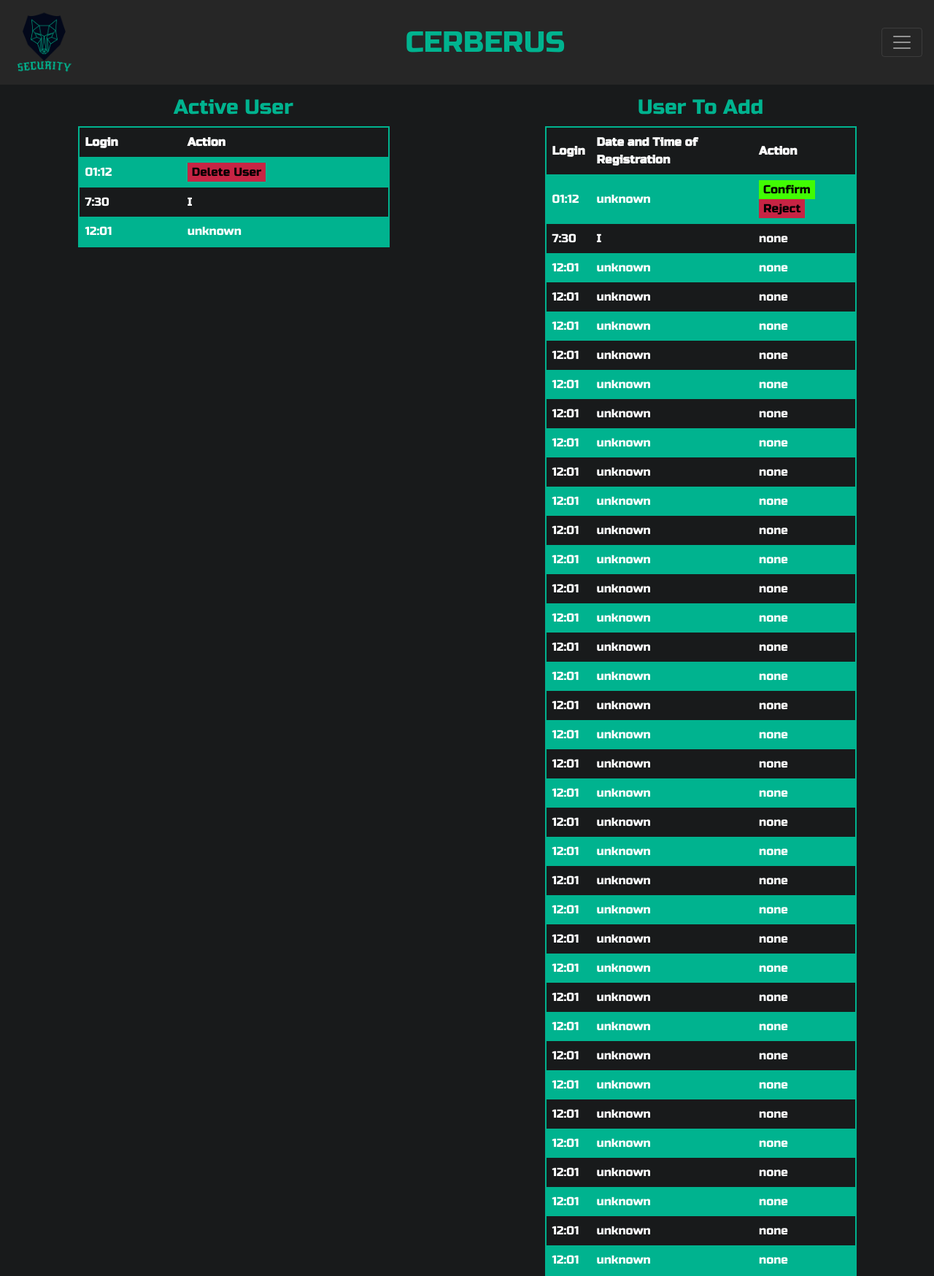
After one commit to AlexNadeyko/MotionDetector, a Flask app: page /managing_accounts/ in a window 1280 px wide. The commit adds this page. Shown: the whole page at 73% size. Run offline with Flask 2, Linux system fonts and the light colour scheme; parts of the project's set-up code (start-up, migrations or seed data) failed here and were passed over; some libraries are stand-ins or nearby versions.

```diff
--- a/Migrations/Scripts/02_add_unique_indexes_database.sql
+++ /dev/null
@@ -1,3 +0,0 @@
-CREATE UNIQUE INDEX IF NOT EXISTS login_unique_user ON user (login);
-
-CREATE UNIQUE INDEX IF NOT EXISTS login_unique_user_to_add ON user_to_add (login);
--- a/Migrations/Scripts/03_add_admin_database.sql
+++ /dev/null
@@ -1,2 +0,0 @@
-INSERT OR IGNORE  INTO user (login, hashed_password)
-VALUES ('admin', 'pbkdf2:sha256:150000$k6deRBT7$2ffd58fcd33e60c5c903fbf2a3a7eb20df15ddbc56bea9214725e55027e39d85');
--- /dev/null
+++ b/templates/managing_accounts_page.html
@@ -0,0 +1,366 @@
+<!DOCTYPE html>
+<html lang="en">
+<head>
+    <meta charset="UTF-8">
+    <title>CERBERUS - Managing accounts</title>
+
+    <link rel="stylesheet" href="https://maxcdn.bootstrapcdn.com/bootstrap/4.4.1/css/bootstrap.min.css">
+    <script src="https://ajax.googleapis.com/ajax/libs/jquery/3.4.1/jquery.min.js"></script>
+    <script src="https://cdnjs.cloudflare.com/ajax/libs/popper.js/1.16.0/umd/popper.min.js"></script>
+    <script src="https://maxcdn.bootstrapcdn.com/bootstrap/4.4.1/js/bootstrap.min.js"></script>
+    <link href="https://fonts.googleapis.com/css2?family=Russo+One&display=swap" rel="stylesheet">
+
+
+    <style>
+        body{
+            background-color:#181a1b;
+        }
+
+        .container-fluid{
+            margin-top: 15px;
+        }
+
+
+        table {
+            border-collapse: collapse;
+            border-spacing: 0;
+            width:70%;
+            border: 2px solid #00b38f;
+
+            margin-left: auto;
+            margin-right: auto
+        }
+
+        th, td {
+            text-align: left;
+            padding: 8px;
+            font-family: Russo One, sans-serif;
+            color: #ffffff;
+        }
+
+
+        tr:nth-child(even){
+            background-color: #00b38f
+        }
+
+        h3{
+            text-align: center;
+            font-family: Russo One, sans-serif;
+            color: #00b38f;
+        }
+
+        .my-custom-scrollbar {
+            position: relative;
+            height: 30%;
+            overflow: auto;
+        }
+
+
+        .table-wrapper-scroll-y {
+            display: block;
+        }
+
+
+        button {
+              border: none;
+              outline: 0;
+              display: inline-block;
+              /*padding: 10px 25px;*/
+              color: black;
+              text-align: center;
+              cursor: pointer;
+            }
+
+
+            button:hover {
+              /*background-color: #006652;*/
+              color: white;
+              opacity: 0.8;
+            }
+
+        .positive_button{
+            background-color: #41fc03;
+        }
+
+        .negative_button{
+            background-color: #c72444;
+        }
+
+    </style>
+</head>
+<body >
+
+    <nav class="navbar navbar-dark" style="background-color: #262626;">
+                <a class="navbar-brand" href="#">
+                    <img src={{url_for('static', filename='logo_1.png')}} alt="Logo" style="width:90px;">
+                </a>
+                <a class="nav-link" style="font-family: Russo One, sans-serif; color: #00b38f; text-align:center; 	font-size: 40px" href="#">CERBERUS</a>
+                <button class="navbar-toggler" type="button" data-toggle="collapse" data-target="#navbarNavDropdown" aria-controls="navbarNavDropdown" aria-expanded="false" aria-label="Toggle navigation">
+                     <span class="navbar-toggler-icon"></span>
+                </button>
+                <div class="collapse navbar-collapse" id="navbarNavDropdown">
+                    <ul class="navbar-nav">
+                        <li class="nav-item active">
+                            <a class="nav-link" href="#">Main Page<span class="sr-only">(current)</span></a>
+                        </li>
+                        {% if admin %}
+                        <li class="nav-item">
+                            <a class="nav-link" href="{{url_for('managing_accounts_page')}}">Managing accounts</a>
+                        </li>
+                        {% endif %}
+
+
+                        <li class="nav-item">
+                            <a class="nav-link" href="#">Monitoring Log</a>
+                        </li>
+                        <li class="nav-item">
+                            <a class="nav-link" href="{{url_for('welcome_page')}}">Something</a>
+                        </li>
+                    </ul>
+                </div>
+    </nav>
+
+    <div class="container-fluid">
+        <div class="row">
+
+            <div class="col-md-6">
+                <h3>Active User</h3>
+                <div>
+                    <table>
+                        <tr>
+                            <th>Login</th>
+                            <th>Action</th>
+                        </tr>
+                        <tr>
+                            <td>01:12</td>
+                            <td><button class="negative_button" id="button_delete_1" type="submit">Delete User</button></td>
+
+
+
+                        </tr>
+                        <tr>
+                            <td>7:30</td>
+                            <td>I</td>
+
+                        </tr>
+                        <tr>
+                            <td>12:01</td>
+                            <td>unknown</td>
+
+                        </tr>
+                    </table>
+                </div>
+            </div>
+
+            <div class="col-md-6">
+                <h3>User To Add</h3>
+                <div >
+
+<!--                <div style="overflow-y:auto;">-->
+                    <table>
+                        <tr>
+                            <th>Login</th>
+                            <th>Date and Time of Registration</th>
+                            <th>Action</th>
+                        </tr>
+                        <tr>
+                            <td>01:12</td>
+                            <td>unknown</td>
+                            <td><button class="positive_button" id="button_confirm_1" type="submit">Confirm</button><button class="negative_button" id="button_reject_2" type="submit">Reject</button></td>
+
+                        </tr>
+                        <tr>
+                            <td>7:30</td>
+                            <td>I</td>
+                            <td>none</td>
+                        </tr>
+                        <tr>
+                            <td>12:01</td>
+                            <td>unknown</td>
+                            <td>none</td>
+                        </tr>
+                         <tr>
+                            <td>12:01</td>
+                            <td>unknown</td>
+                            <td>none</td>
+                        </tr>
+                        <tr>
+                            <td>12:01</td>
+                            <td>unknown</td>
+                            <td>none</td>
+                        </tr>
+                        <tr>
+                            <td>12:01</td>
+                            <td>unknown</td>
+                            <td>none</td>
+                        </tr>
+                        <tr>
+                            <td>12:01</td>
+                            <td>unknown</td>
+                            <td>none</td>
+                        </tr>
+                        <tr>
+                            <td>12:01</td>
+                            <td>unknown</td>
+                            <td>none</td>
+                        </tr>
+                        <tr>
+                            <td>12:01</td>
+                            <td>unknown</td>
+                            <td>none</td>
+                        </tr>
+                        <tr>
+                            <td>12:01</td>
+                            <td>unknown</td>
+                            <td>none</td>
+                        </tr>
+                        <tr>
+                            <td>12:01</td>
+                            <td>unknown</td>
+                            <td>none</td>
+                        </tr>
+                        <tr>
+                            <td>12:01</td>
+                            <td>unknown</td>
+                            <td>none</td>
+                        </tr>
+                        <tr>
+                            <td>12:01</td>
+                            <td>unknown</td>
+                            <td>none</td>
+                        </tr>
+                        <tr>
+                            <td>12:01</td>
+                            <td>unknown</td>
+                            <td>none</td>
+                        </tr>
+                        <tr>
+                            <td>12:01</td>
+                            <td>unknown</td>
+                            <td>none</td>
+                        </tr>
+                        <tr>
+                            <td>12:01</td>
+                            <td>unknown</td>
+                            <td>none</td>
+                        </tr>
+                        <tr>
+                            <td>12:01</td>
+                            <td>unknown</td>
+                            <td>none</td>
+                        </tr>
+                        <tr>
+                            <td>12:01</td>
+                            <td>unknown</td>
+                            <td>none</td>
+                        </tr>
+                        <tr>
+                            <td>12:01</td>
+                            <td>unknown</td>
+                            <td>none</td>
+                        </tr>
+                        <tr>
+                            <td>12:01</td>
+                            <td>unknown</td>
+                            <td>none</td>
+                        </tr>
+                        <tr>
+                            <td>12:01</td>
+                            <td>unknown</td>
+                            <td>none</td>
+                        </tr>
+                        <tr>
+                            <td>12:01</td>
+                            <td>unknown</td>
+                            <td>none</td>
+                        </tr><tr>
+                            <td>12:01</td>
+                            <td>unknown</td>
+                            <td>none</td>
+                        </tr><tr>
+                            <td>12:01</td>
+                            <td>unknown</td>
+                            <td>none</td>
+                        </tr><tr>
+                            <td>12:01</td>
+                            <td>unknown</td>
+                            <td>none</td>
+                        </tr>
+                        <tr>
+                            <td>12:01</td>
+                            <td>unknown</td>
+                            <td>none</td>
+                        </tr>
+                        <tr>
+                            <td>12:01</td>
+                            <td>unknown</td>
+                            <td>none</td>
+                        </tr>
+                        <tr>
+                            <td>12:01</td>
+                            <td>unknown</td>
+                            <td>none</td>
+                        </tr><tr>
+                            <td>12:01</td>
+                            <td>unknown</td>
+                            <td>none</td>
+                        </tr>
+                        <tr>
+                            <td>12:01</td>
+                            <td>unknown</td>
+                            <td>none</td>
+                        </tr>
+                        <tr>
+                            <td>12:01</td>
+                            <td>unknown</td>
+                            <td>none</td>
+                        </tr><tr>
+                            <td>12:01</td>
+                            <td>unknown</td>
+                            <td>none</td>
+                        </tr>
+                        <tr>
+                            <td>12:01</td>
+                            <td>unknown</td>
+                            <td>none</td>
+                        </tr>
+                        <tr>
+                            <td>12:01</td>
+                            <td>unknown</td>
+                            <td>none</td>
+                        </tr>
+                        <tr>
+                            <td>12:01</td>
+                            <td>unknown</td>
+                            <td>none</td>
+                        </tr>
+                        <tr>
+                            <td>12:01</td>
+                            <td>unknown</td>
+                            <td>none</td>
+                        </tr>
+                        <tr>
+                            <td>12:01</td>
+                            <td>unknown</td>
+                            <td>none</td>
+                        </tr>
+
+
+
+
+
+
+
+                    </table>
+                </div>
+            </div>
+
+        </div>
+
+
+    </div>
+
+
+
+</body>
+</html>
```
Also changed, not shown: Database/Commands.py (+24 -11 lines), FaceAnalysis.py (+24 -2 lines), Migrations/Scripts/01_init_database.sql (+5 -9 lines), Migrations/Scripts/02_add_login_sign_up_functionality.sql (added, +12 -0 lines), WebStreaming.py (+22 -6 lines), templates/main_page.html (+32 -19 lines), templates/welcome_page.html (+4 -30 lines).
